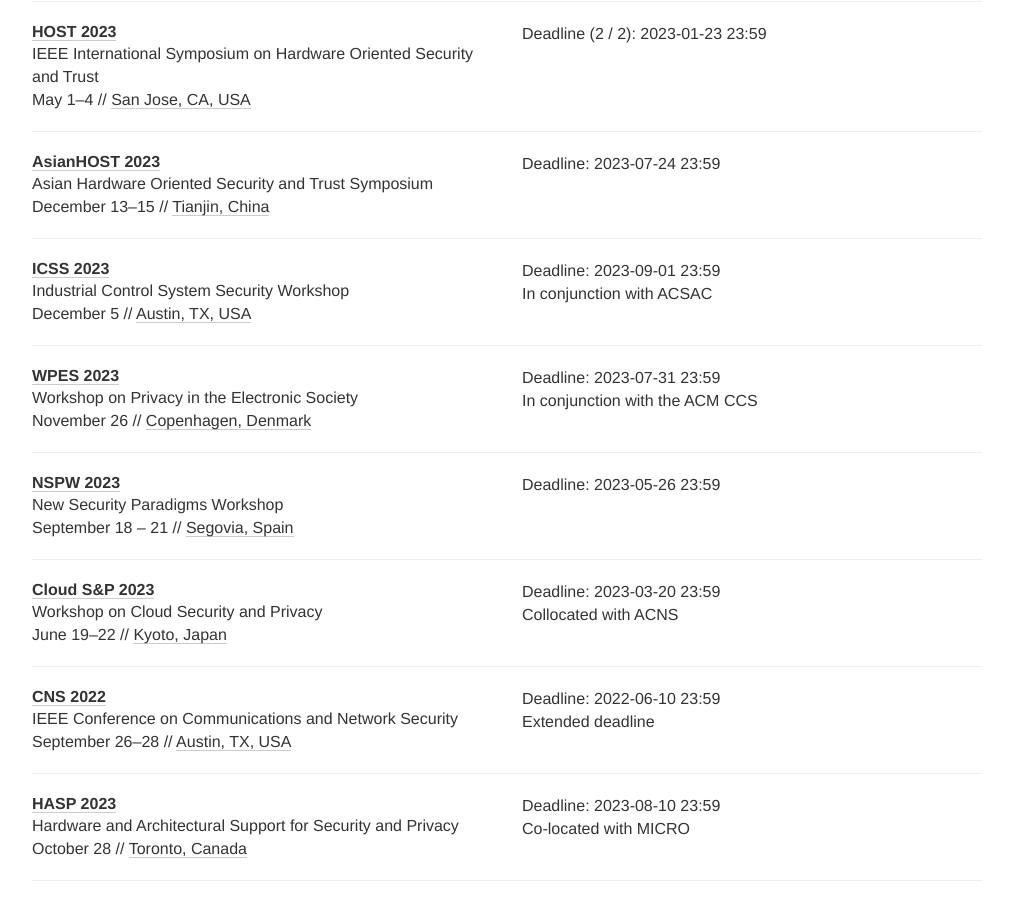
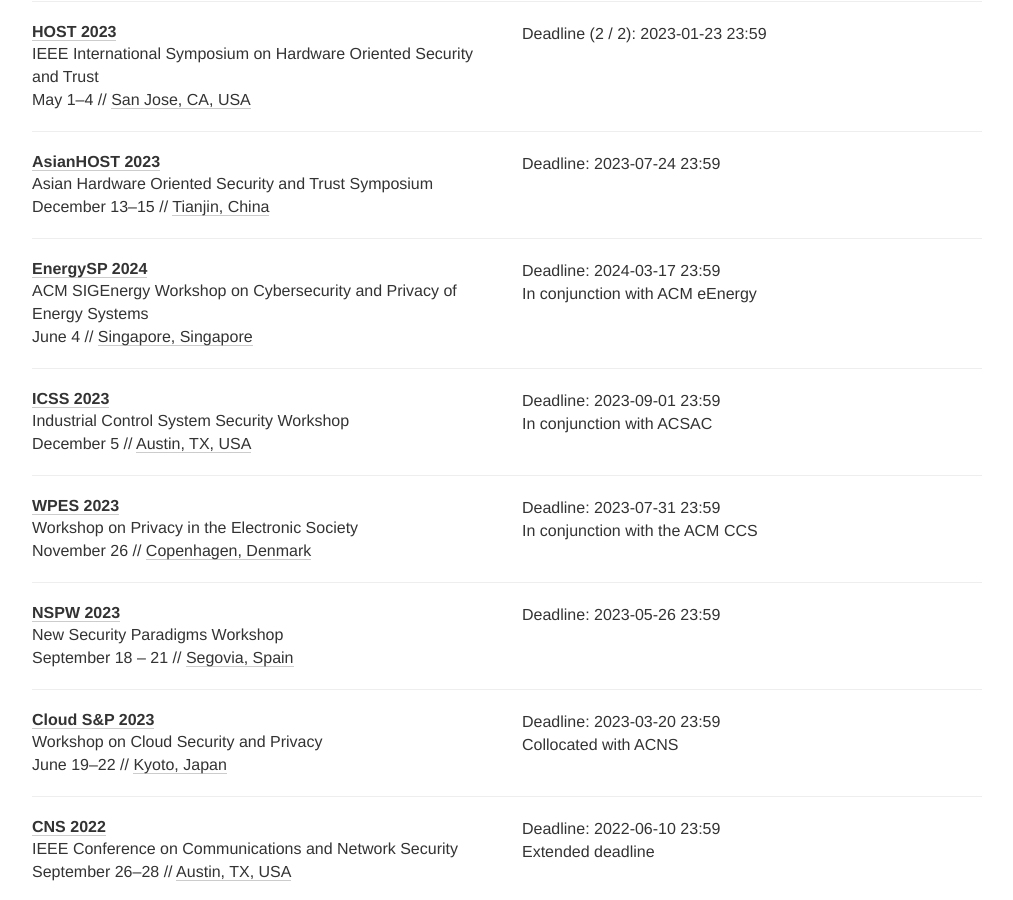
Before and after one commit to sec-deadlines/sec-deadlines.github.io, a Jekyll site: the page built from index.html, in a window 1280 px wide and 900 px high, scrolled down 8890 px. Shown: the whole window, without its empty margins (133-1146 px from the left). Built offline with Jekyll 4.4.1, drawn with Linux system fonts in a browser that asks for light colours; nearby versions of some CDN libraries; comment, search, counter and statistics services are not loaded.

Commit message:
Added EnergySP to the list

```diff
--- a/_data/conferences.yml
+++ b/_data/conferences.yml
@@ -544,6 +544,16 @@
   tags: [SEC, CONF]
 
 # Workshops
+- name: EnergySP
+  description: ACM SIGEnergy Workshop on Cybersecurity and Privacy of Energy Systems
+  year: 2024
+  link: https://energysp.github.io/
+  deadline: ["2024-03-17 23:59"]
+  comment: In conjunction with ACM eEnergy
+  date: June 4
+  place: Singapore, Singapore
+  tags: [SEC, SHOP, PRIV]
+
 - name: ICSS
   description: Industrial Control System Security Workshop
   year: 2023
```
